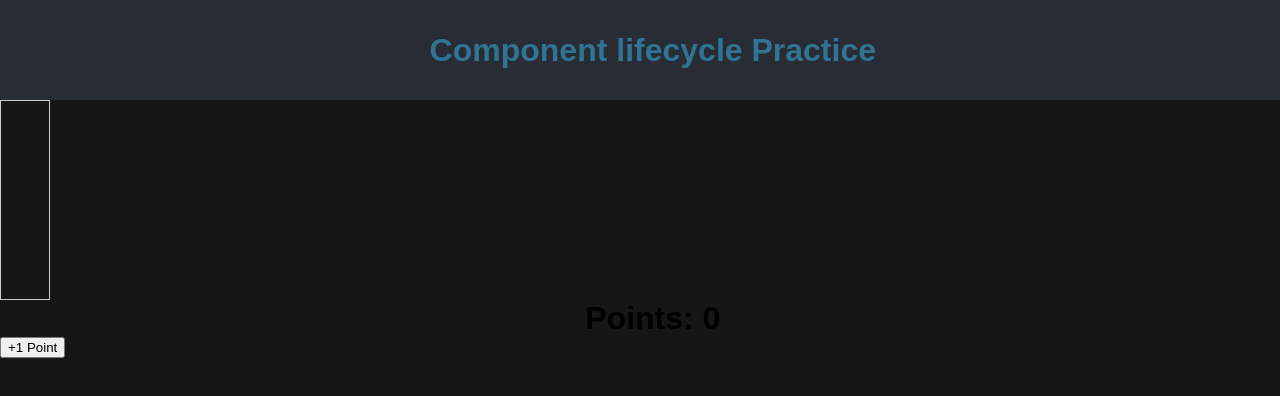
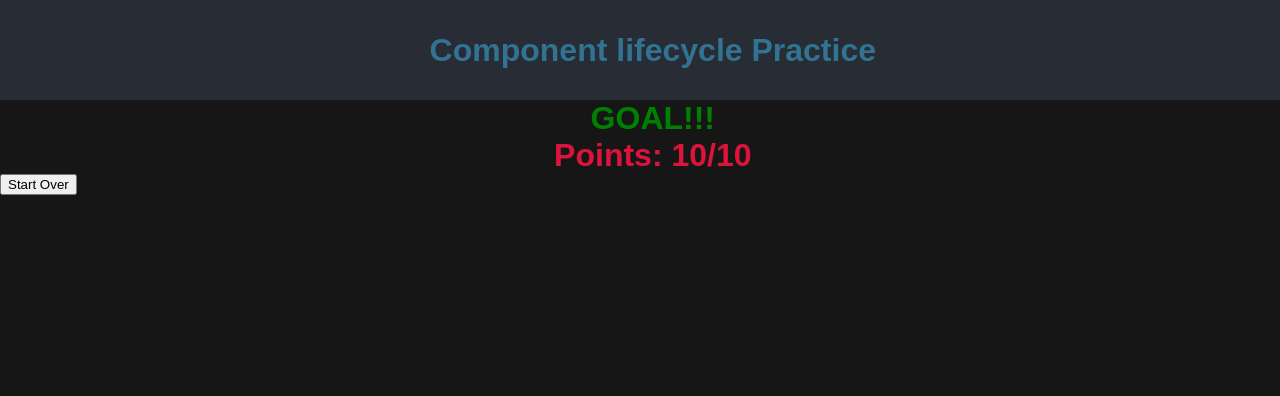
Before and after one commit to Vicious27/ComponentLifecycle-practice, a React (Create React App) app: page / in a window 1280 px wide. Shown: the top 396 px of the page. Built offline with nearby package versions, Linux system fonts and the light colour scheme.

Commit message:
finished all exercises on component lifecycle methods

```diff
--- a/src/App.js
+++ b/src/App.js
@@ -2,7 +2,8 @@ import './App.css';
 // import Practice1 from './Practice1';
 // import Practice2 from './Practice2';
 // import Practice3 from './Practice3';
-import Practice4 from './Practice4';
+// import Practice4 from './Practice4';
+import Practice5 from './Practice5';
 
 function App() {
   return (
@@ -13,7 +14,8 @@ function App() {
       {/* <Practice1 /> */}
       {/* <Practice2 /> */}
       {/* <Practice3 /> */}
-      <Practice4 />
+      {/* <Practice4 /> */}
+      <Practice5 />
     </>
   );
 }
--- /dev/null
+++ b/src/Practice5.js
@@ -0,0 +1,95 @@
+import React from "react";
+import './App.css';
+
+class Practice5 extends React.Component {
+  state = {
+    goal: 10,
+    points: 0
+  };
+  timerID;
+  componentDidMount() {
+    this.startTimer();
+  }
+  startTimer = () => {
+    this.timerID = setInterval(() => {
+      this.addPoint();
+    }, 300);
+  };
+  stopTimer = () => {
+    clearInterval(this.timerID);
+  };
+  addPoint = () => {
+    this.setState({ points: this.state.points + 1 });
+  };
+  resetPoints = () => {
+    this.setState({ points: 0 });
+    this.startTimer();
+  };
+  render() {
+    return (
+      <div>
+        {this.state.points < this.state.goal ? (
+          <BarChart
+            points={this.state.points}
+            stopTimer={this.stopTimer}
+          />
+        ) : (
+          <h1 style={{ color: "green" }}>GOAL!!!</h1>
+        )}
+        <h1 style={{ color: "crimson" }}>
+          Points: {this.state.points}/{this.state.goal}
+        </h1>
+        <Controls
+          points={this.state.points}
+          goal={this.state.goal}
+          addPoint={this.addPoint}
+          resetPoints={this.resetPoints}
+        />
+      </div>
+    );
+  }
+}
+
+class BarChart extends React.Component {
+  /*
+    6. Call componentWillUnmount()
+    7. Inside of componentWillUnmount() log out that the <BarChart /> Component is unmounting
+    8. The call this.props.stopTimer(); to stop the timer from running
+  */
+  componentWillUnmount() {
+    this.props.stopTimer()
+  }
+
+
+  render() {
+    const barStyles = {
+      height: "100px",
+      width: "50px",
+      border: "1px #ccc solid",
+      position: "relative"
+    };
+    const fillStyles = {
+      height: `${this.props.points}0px`,
+      width: "50px",
+      backgroundColor: "green",
+      position: "absolute",
+      bottom: "0",
+      transition: "height .6s"
+    };
+    return (
+      <div className="bar" style={barStyles}>
+        <div className="fill" style={fillStyles} />
+      </div>
+    );
+  }
+}
+
+const Controls = props => {
+  if (props.points >= props.goal) {
+    return <button onClick={props.resetPoints}>Start Over</button>;
+  } else {
+    return null;
+  }
+};
+
+export default Practice5;
```
